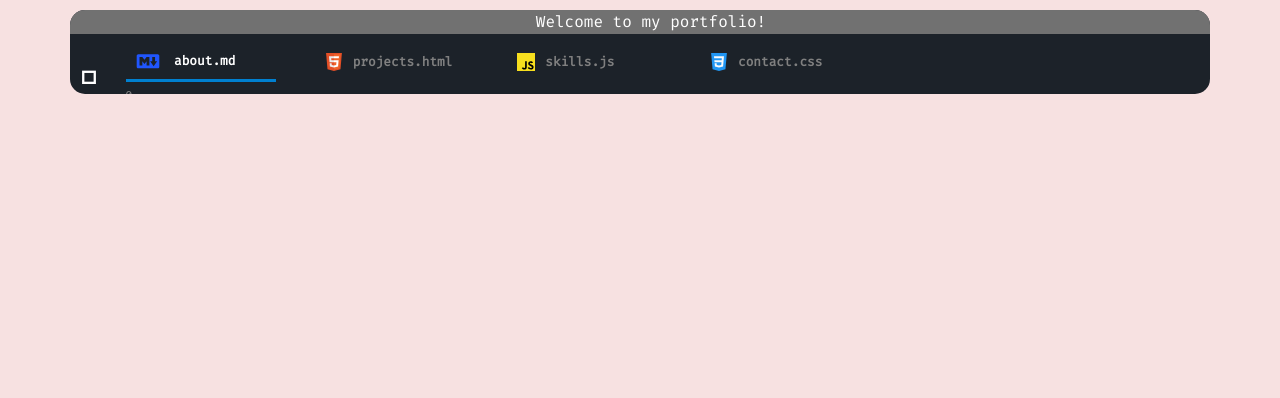
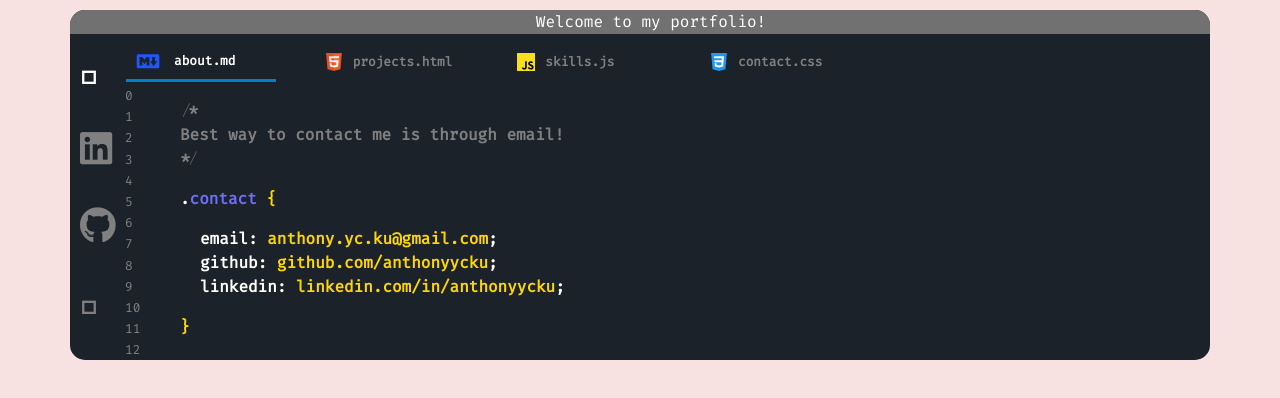
Before and after one commit to anthonyycku/anthonyycku.github.io, a React (Create React App) app: page /contact in a window 1280 px wide. Shown: the top 398 px of the page. Built offline with nearby package versions, Linux system fonts and the light colour scheme.

Commit message:
added contacts

```diff
--- a/src/App.css
+++ b/src/App.css
@@ -27,6 +27,7 @@ hr {
     overflow-y: hidden;
     overflow-x: hidden;
     border-radius: 15px;
+    margin-bottom: 20px;
 }
 
 #content {
@@ -84,6 +85,10 @@ hr {
 .mainTitle p {
     font-size: 1.3em;
     font-weight: 800;
+}
+
+.mainTitle p {
+    margin-left: 100px;
 }
 
 /* Nav */
@@ -241,3 +246,16 @@ hr {
 #skillspage li {
     margin-bottom: 5px;
 }
+
+/* Contact */
+#contactpage {
+    display: flex;
+    flex-direction: column;
+    margin-left: 70px;
+    padding: 5px;
+    font-weight: 800;
+}
+
+#contactpage .grey {
+    color: grey;
+}
--- a/src/components/Main.js
+++ b/src/components/Main.js
@@ -12,7 +12,9 @@ export default function Main(props) {
                 <br />
                 <img src="profile.png" />
                 <br />
-                <p>Just a guy</p>
+                <p>I am a passionate software developer with a growth mindset aiming to provide high quality solutions to the world’s technological demands. I am a firm believer in that there is always space for growth and opportunities to learn.</p>
+                <p>I am responsible, a quick learner, flexible, and highly motivated by learning opportunities that bring success to both clients and my team.</p>
+                <p>Hope you have fun checking out my portfolio! If you'd like to connect with me for any reason, reach out to me - Let's talk.</p>
             </div>
         </div>
     )
--- a/src/components/pages/Contact.js
+++ b/src/components/pages/Contact.js
@@ -1,5 +1,30 @@
-
+import "../../App.css"
 
 export default function Contact(props) {
-    return <div></div>
+    return <div id="contactpage">
+        <p className="indent1">
+
+            <span className="grey">
+                /* <br />
+                Best way to contact me is through email!
+                <br /> */
+            </span>
+        </p>
+        <p className="indent1">.
+        <span className="blue">contact </span>
+            <span className="gold">{"{"}</span>
+        </p>
+
+        <p className="indent2">
+            email: <span className="gold">anthony.yc.ku@gmail.com</span>;
+            <br />
+            github: <span className="gold">github.com/anthonyycku</span>;
+            <br />
+            linkedin: <span className="gold">linkedin.com/in/anthonyycku</span>;
+        </p>
+
+        <p className="indent1">
+            <span className="gold">{"}"}</span>
+        </p>
+    </div>
 }
--- a/src/components/pages/Skills.js
+++ b/src/components/pages/Skills.js
@@ -2,12 +2,12 @@ export default function Skills(props) {
     return <div id="skillspage">
 
         <p>
-            <span className="purple">import</span> React from
-        <span className="green"> "react"</span>;
+            <span className="purple">import</span> React <span className="purple">from</span>
+            <span className="green"> "react"</span>;
         </p>
         <p>
-            <span className="purple">import</span> Developer from
-        <span className="green"> "Anthony-Ku"</span>;
+            <span className="purple">import</span> Developer <span className="purple">from</span>
+            <span className="green"> "Anthony-Ku"</span>;
         </p>
         <br />
         <p>
@@ -85,5 +85,8 @@ export default function Skills(props) {
         </ul>
         <p className="indent2"><span className="red">{"<"}/ul{">"}</span></p>
         <br />
+        <p className="indent2">
+            <span className="gold">)</span>
+        </p>
     </div>
 }
```
